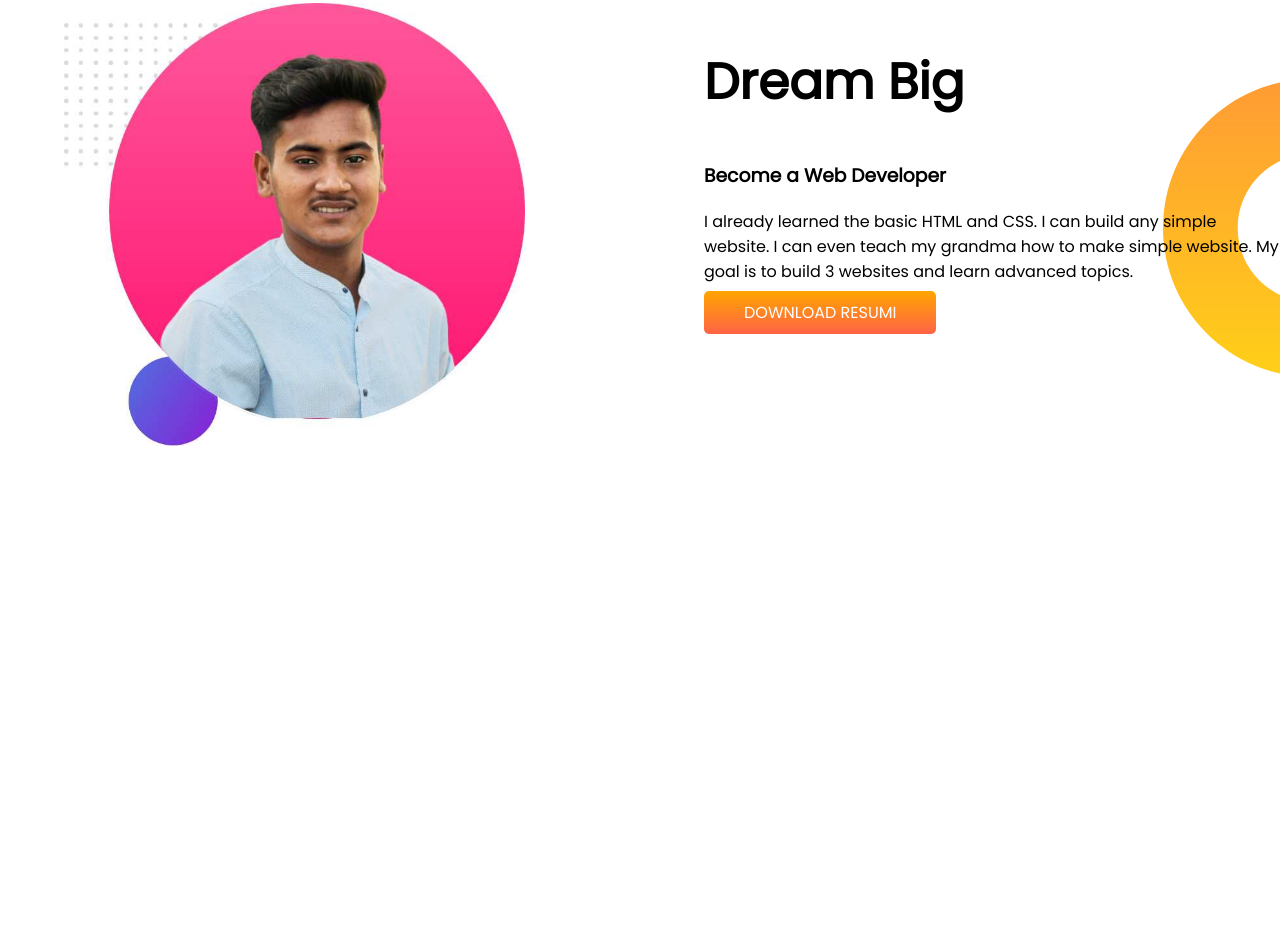
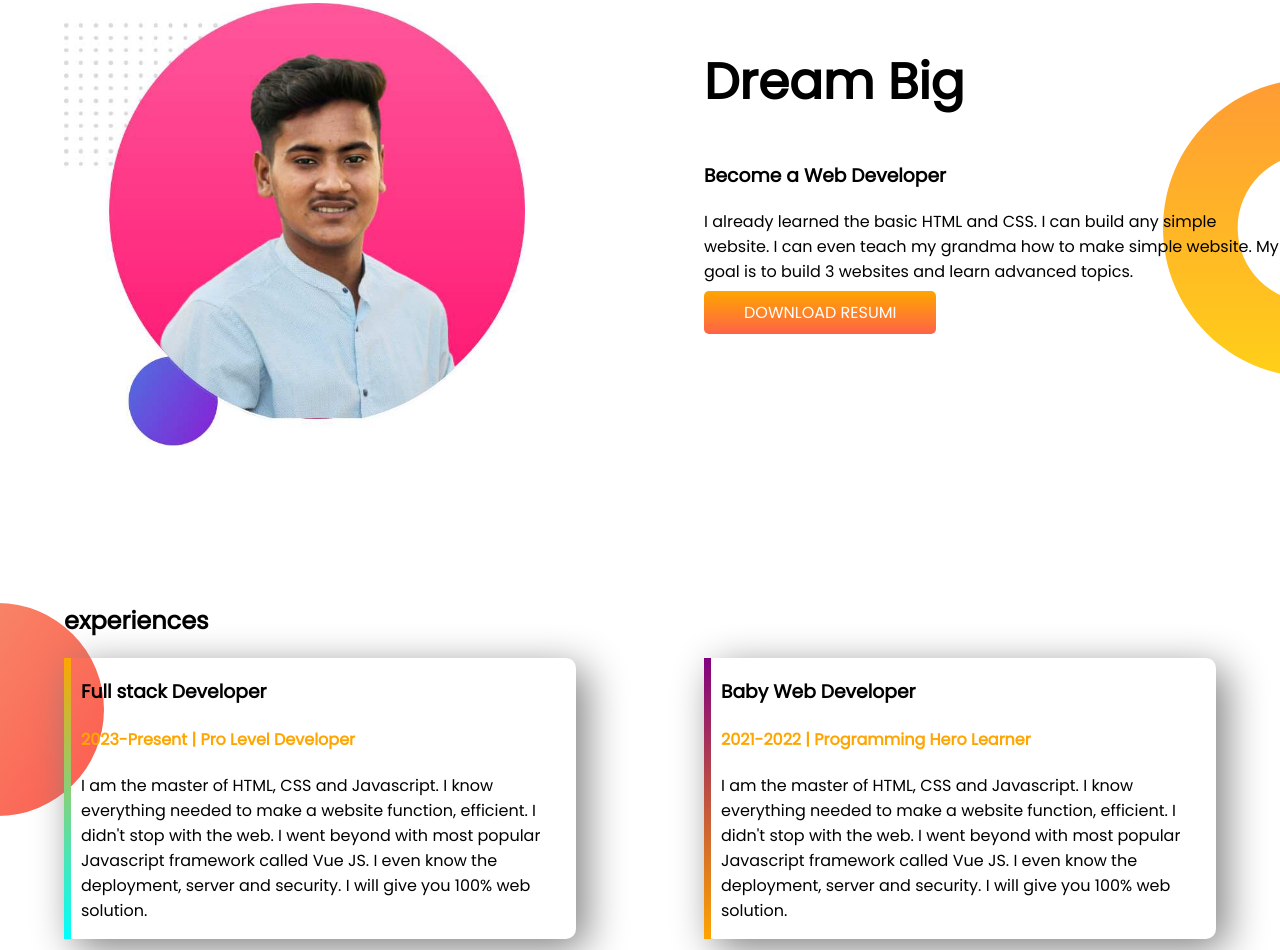
Before and after one commit to lutfour7/developer2-portfolio, a plain HTML site: page index.html in a window 1280 px wide. Shown: the part 611-1561 px from the top of the page. Before the commit the page ends 1214 px from the top, so only its background shows below. Drawn offline with Linux system fonts and the light colour scheme.

Commit message:
experince addad

```diff
--- a/index.html
+++ b/index.html
@@ -10,6 +10,7 @@
   <link href="https://fonts.googleapis.com/css2?family=Poppins&display=swap" rel="stylesheet">
   <link rel="stylesheet" href="style.css">
 </head>
+<body>
 <section class="flesible-container toop-banner">
   <div class="helf-width" >
     <h1 class="h1">Welcome To</h1>
@@ -34,7 +35,23 @@
     <a class="link-button" href="">DOWNLOAD RESUMI</a>
   </div>
 </section>
-<body>
+
+<section class="experiences" >
+  <h1 class="exp">experiences</h1>
+  <div  class="flesible-container">
+    <div id="lutfour" class="experience-item">
+      <h3>Full stack Developer</h3>
+      <h4 class="orange">2023-Present | Pro Level Developer</h4>
+      <p>I am the master of HTML, CSS and Javascript. I know everything needed to make a website function, efficient. I didn't stop with the web. I went beyond with most popular Javascript framework called Vue JS. I even know the deployment, server and security. I will give you 100% web solution.</p>
+    </div>
+    <div id="lutfour2" class="experience-item">
+      <h3>Baby Web Developer</h3>
+      <h4 class="orange">2021-2022 | Programming Hero Learner</h4>
+      <p>I am the master of HTML, CSS and Javascript. I know everything needed to make a website function, efficient. I didn't stop with the web. I went beyond with most popular Javascript framework called Vue JS. I even know the deployment, server and security. I will give you 100% web solution.</p>
+    </div>
+  </div>
+</section>
+<footer>© Peter Parker 2021, a Programming Hero initiative.</footer>
 
 </body>
 </html>
--- a/style.css
+++ b/style.css
@@ -37,3 +37,31 @@ body{
   background-repeat: no-repeat;
   background-position:right;
 }
+.experiences{
+  background-image: url(images/exp-bg.png);
+  background-repeat: no-repeat;
+}
+.exp{
+  margin-left: 5%;
+}
+.experience-item{
+  width: 40%;
+  margin-left: 5%;
+  margin-right: 5%;
+  padding-left: 10px;
+  box-shadow: 10px 10px 40px grey;
+  border-radius: 10px;
+}
+#lutfour{
+  border-left: 7px solid;
+  border-image:linear-gradient(orange,cyan);
+  border-image-slice: 1;
+}
+#lutfour2{
+  border-left: 7px solid;
+  border-image:linear-gradient( purple,orange);
+  border-image-slice: 1;
+}
+footer{
+  text-align: center;
+}
```
